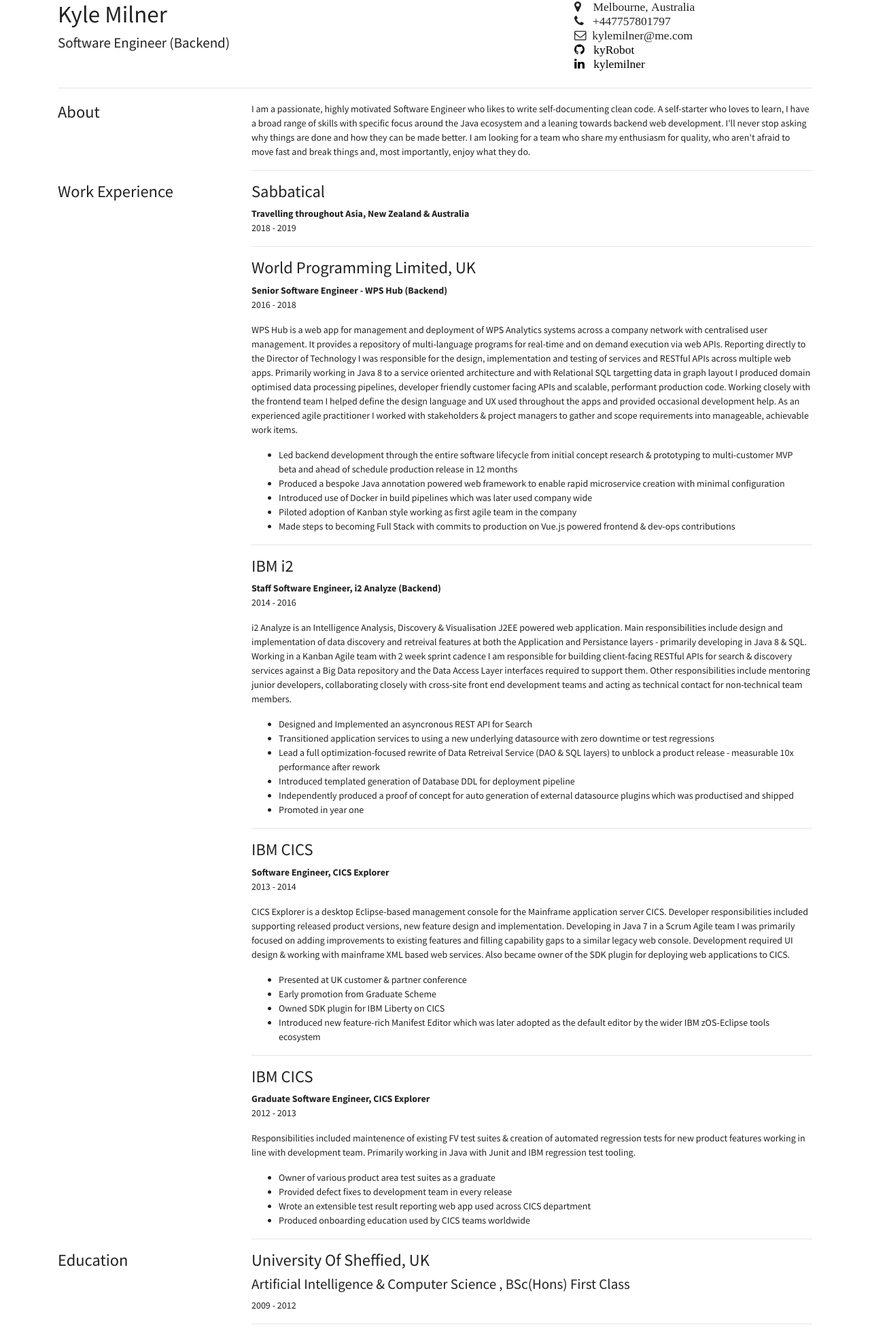
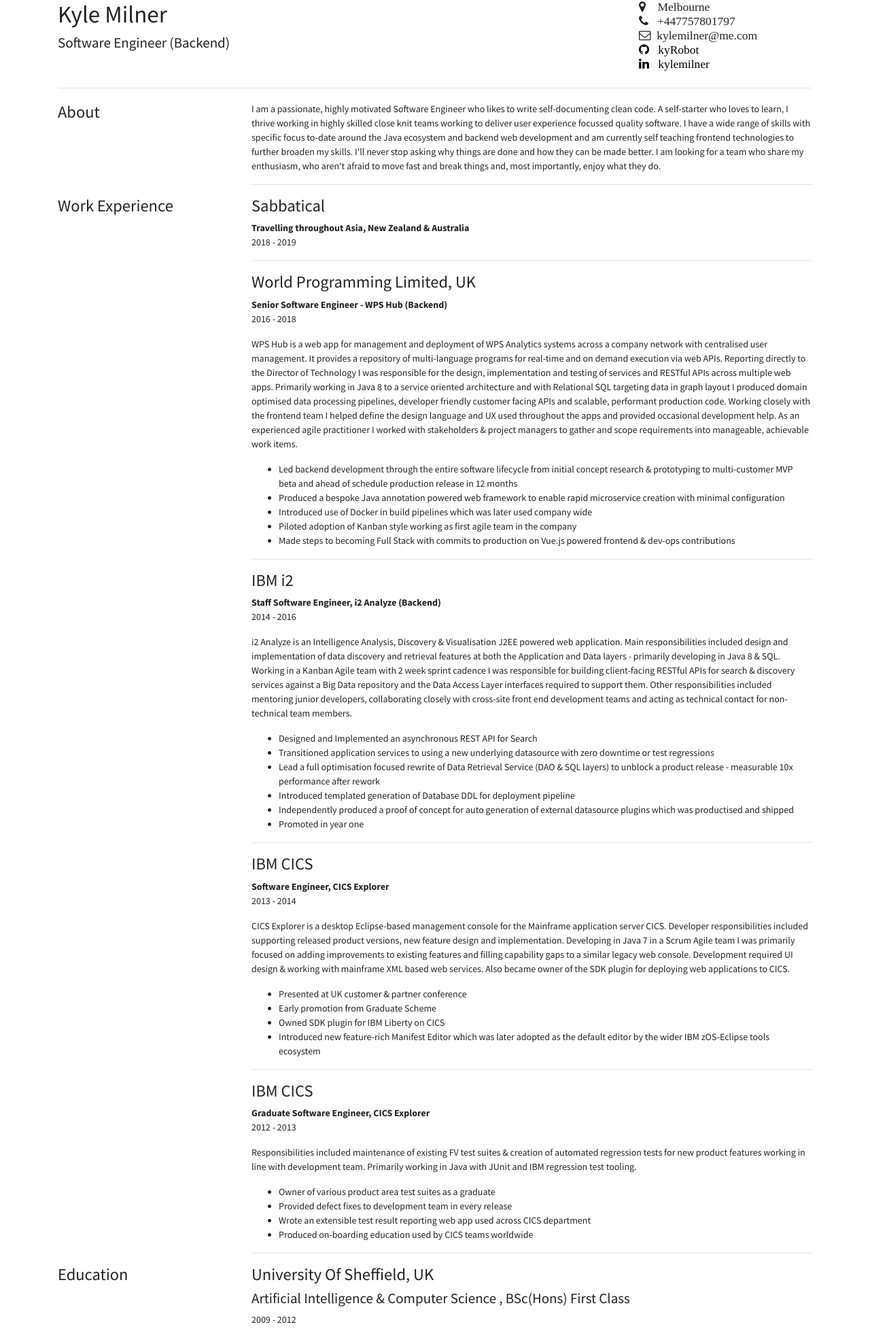
Before and after one commit to kyRobot/cv, a plain HTML site: page index.html in a window 1280 px wide. Shown: the top 1955 px of the page at 68% size. Drawn offline with nearby package versions, Linux system fonts and the light colour scheme.

Commit message:
update to profile section

```diff
--- a/index.html
+++ b/index.html
@@ -15,15 +15,14 @@
   </head>
   <body>
     <div class="container">
-  <div class="row">
-<div class="col-md-6 col-sm-12">
+      <section class="row">
+        <div class="col-md-9 col-sm-12">
           <h1>Kyle Milner</h1>
           <h4>Software Engineer (Backend)</h4>
         </div>
-<div class="col-md-2"></div>
-<div class="col-md-4 col-sm-12">
+        <div class="col-md-3 col-sm-12">
             <h5>
-      <i class="fa fa-map-marker">&nbsp;&nbsp;&nbsp;&nbsp;Melbourne, Australia</i><br>
+              <i class="fa fa-map-marker">&nbsp;&nbsp;&nbsp;&nbsp;Melbourne</i><br>
             <i class="fa fa-phone">&nbsp;&nbsp;&nbsp;+447757801797</i><br>
             <i class="fa fa-envelope-o">&nbsp;&nbsp;kylemilner@me.com</i><br>
             <a href="https://github.com/kyRobot">
@@ -34,16 +33,20 @@
             </a><br>
           </h5>
         </div>
-</div>
+      </section>
+
       <hr style="color: #ccc; height: 4px;" />
       <section class="row">
         <header class="col-md-3">
           <h3>About</h3>
         </header>
         <div class="col-md-9">
-        <p>I am a passionate, highly motivated Software Engineer who likes to write self-documenting clean code. A self-starter who loves to learn, I have a broad range of skills with specific focus around the Java ecosystem and a leaning towards backend web development. I&#39;ll never stop asking why things are done and how they can be made better. I am looking for a team who share my enthusiasm for quality, who aren&#39;t afraid to move fast and break things and, most importantly, enjoy what they do.</p>
+        <p>I am a passionate, highly motivated Software Engineer who likes to write self-documenting clean code. A self-starter who loves to learn, I thrive working in highly skilled close knit teams working to deliver user experience focussed quality software.
+I have a wide range of skills with specific focus to-date around the Java ecosystem and backend web development and am currently self teaching frontend technologies to further broaden my skills.
+I&#39;ll never stop asking why things are done and how they can be made better. I am looking for a team who share my enthusiasm, who aren&#39;t afraid to move fast and break things and, most importantly, enjoy what they do.</p>
       <hr />
       </div>
+
       </section>
       <section class="row">
         <header class="col-md-3">
@@ -60,7 +63,7 @@
             <hr />            <h3>World Programming Limited, UK</h3>
             <strong>Senior Software Engineer - WPS Hub (Backend)</strong>
             <p>2016 - 2018</p>
-            <p>WPS Hub is a web app for management and deployment of WPS Analytics systems across a company network with centralised user management. It provides a repository of multi-language programs for real-time and on demand execution via web APIs. Reporting directly to the Director of Technology I was responsible for the design, implementation and testing of services and RESTful APIs across multiple web apps. Primarily working in Java 8 to a service oriented architecture and with Relational SQL targetting data in graph layout I produced domain optimised data processing pipelines, developer friendly customer facing APIs and scalable, performant production code. Working closely with the frontend team I helped define the design language and UX used throughout the apps and provided occasional development help. As an experienced agile practitioner I worked with stakeholders &amp; project managers to gather and scope requirements into manageable, achievable work items. </p>
+            <p>WPS Hub is a web app for management and deployment of WPS Analytics systems across a company network with centralised user management. It provides a repository of multi-language programs for real-time and on demand execution via web APIs. Reporting directly to the Director of Technology I was responsible for the design, implementation and testing of services and RESTful APIs across multiple web apps. Primarily working in Java 8 to a service oriented architecture and with Relational SQL targeting data in graph layout I produced domain optimised data processing pipelines, developer friendly customer facing APIs and scalable, performant production code. Working closely with the frontend team I helped define the design language and UX used throughout the apps and provided occasional development help. As an experienced agile practitioner I worked with stakeholders &amp; project managers to gather and scope requirements into manageable, achievable work items. </p>
             <ul>
               <li>Led backend development through the entire software lifecycle from initial concept research &amp; prototyping to multi-customer MVP beta and ahead of schedule production release in 12 months</li>
               <li>Produced a bespoke Java annotation powered web framework to enable rapid microservice creation with minimal configuration</li>
@@ -71,11 +74,11 @@
             <hr />            <h3>IBM i2</h3>
             <strong>Staff Software Engineer, i2 Analyze (Backend)</strong>
             <p>2014 - 2016</p>
-            <p>i2 Analyze is an Intelligence Analysis, Discovery &amp; Visualisation J2EE powered web application. Main responsibilities include design and implementation of data discovery and retreival features at both the Application and Persistance layers - primarily developing in Java 8 &amp; SQL. Working in a Kanban Agile team with 2 week sprint cadence I am responsible for building client-facing RESTful APIs for search &amp; discovery services against a Big Data repository and the Data Access Layer interfaces required to support them. Other responsibilities include mentoring junior developers, collaborating closely with cross-site front end development teams and acting as technical contact for non-technical team members.</p>
+            <p>i2 Analyze is an Intelligence Analysis, Discovery &amp; Visualisation J2EE powered web application. Main responsibilities included design and implementation of data discovery and retrieval features at both the Application and Data layers - primarily developing in Java 8 &amp; SQL. Working in a Kanban Agile team with 2 week sprint cadence I was responsible for building client-facing RESTful APIs for search &amp; discovery services against a Big Data repository and the Data Access Layer interfaces required to support them. Other responsibilities included mentoring junior developers, collaborating closely with cross-site front end development teams and acting as technical contact for non-technical team members.</p>
             <ul>
-              <li>Designed and Implemented an asyncronous REST API for Search</li>
+              <li>Designed and Implemented an asynchronous REST API for Search</li>
               <li>Transitioned application services to using a new underlying datasource with zero downtime or test regressions</li>
-              <li>Lead a full optimization-focused rewrite of Data Retreival Service (DAO &amp; SQL layers) to unblock a product release - measurable 10x performance after rework</li>
+              <li>Lead a full optimisation focused rewrite of Data Retrieval Service (DAO &amp; SQL layers) to unblock a product release - measurable 10x performance after rework</li>
               <li>Introduced templated generation of Database DDL for deployment pipeline</li>
               <li>Independently produced a proof of concept for auto generation of external datasource plugins which was productised and shipped</li>
               <li>Promoted in year one</li>
@@ -93,12 +96,12 @@
             <hr />            <h3>IBM CICS</h3>
             <strong>Graduate Software Engineer, CICS Explorer</strong>
             <p>2012 - 2013</p>
-            <p>Responsibilities included maintenence of existing FV test suites &amp; creation of automated regression tests for new product features working in line with development team. Primarily working in Java with Junit and IBM regression test tooling.</p>
+            <p>Responsibilities included maintenance of existing FV test suites &amp; creation of automated regression tests for new product features working in line with development team. Primarily working in Java with JUnit and IBM regression test tooling.</p>
             <ul>
               <li>Owner of various product area test suites as a graduate</li>
               <li>Provided defect fixes to development team in every release</li>
               <li>Wrote an extensible test result reporting web app used across CICS department</li>
-              <li>Produced onboarding education used by CICS teams worldwide</li>
+              <li>Produced on-boarding education used by CICS teams worldwide</li>
             </ul>
             <hr />
           </div>
@@ -111,7 +114,7 @@
         </header>
         <div class="col-md-9">
           <div class="skills">
-            <h3>University Of Sheffied, UK</h3>
+            <h3>University Of Sheffield, UK</h3>
             <h4>Artificial Intelligence &amp; Computer Science , BSc(Hons) First Class</h4>
             <p>2009 - 2012</p>
             <p></p>
@@ -143,26 +146,23 @@
         </header>
         <div class="col-md-9">
           <div class="row skills">
-            <ul class="col-md-4">
-
-
+            <ul class="col-md-6">
                 <h4>Technical</h4>
                 <ul>
                   <li>Java 8+</li>
                   <li>SQL &amp; noSQL</li>
                   <li>Front &amp; Backend API Design</li>
                   <li>TDD&#x2F;BDD</li>
+                  <li>JUnit</li>
                   <li>Software Design Patterns</li>
                   <li>CI&#x2F;CD - Jenkins, Gradle, Maven, Docker</li>
                   <li>Source Control - Git, GitHub</li>
                   <li>HTML&#x2F;CSS&#x2F;JS (comfortable)</li>
-                  <li>Swift (beginner)</li>
+                  <li>Swift (hobby)</li>
+                  <li>React (learning)</li>
                 </ul>
-
             </ul>
-            <ul class="col-md-4">
-
-
+            <ul class="col-md-6">
                 <h4>Non-Technical</h4>
                 <ul>
                   <li>Detail Oriented</li>
@@ -175,7 +175,6 @@
                   <li>Problem Solving</li>
                   <li>Presenting to Customers</li>
                 </ul>
-
             </ul>
           </div>
         </div>
```
Lines whose indentation alone changed are shown as unchanged.
